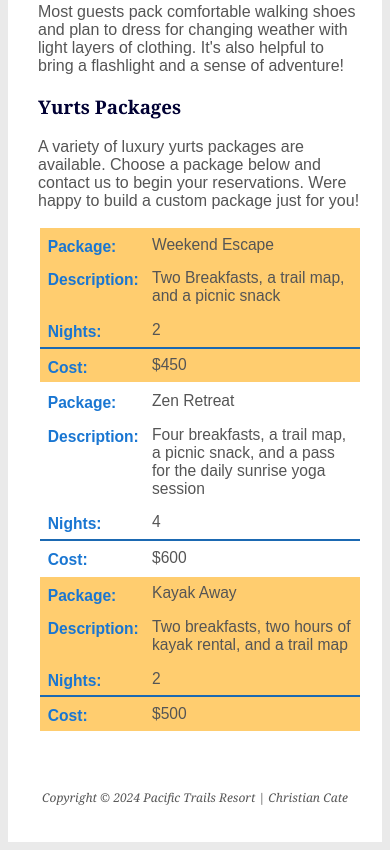
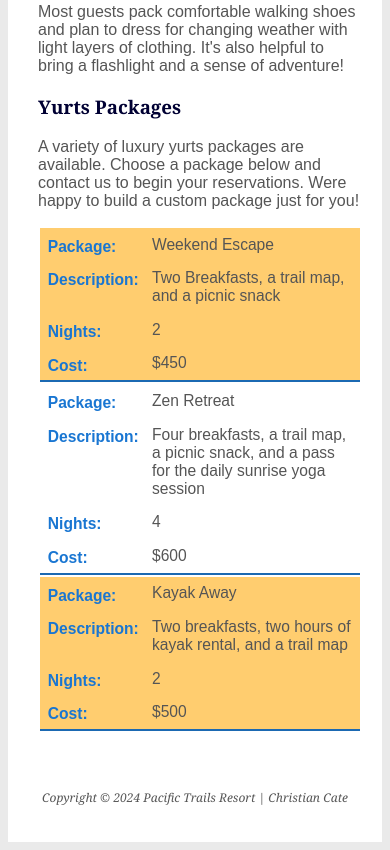
Before and after one commit to ChristianCate/cis152, a plain HTML site: page chapter9/ch9pacific/yurts.html in a window 390 px wide. Shown: the part 953-1803 px from the top of the page. Drawn offline with Linux system fonts and the light colour scheme.

Commit message:
Update pacific.css

```diff
--- a/chapter9/ch9pacific/pacific.css
+++ b/chapter9/ch9pacific/pacific.css
@@ -240,7 +240,7 @@ tr:nth-last-of-type(odd) {
         color: #1976d2; /* c#1976d2 */
     }
     td:last-of-type {
-        border-block-start: 2px solid #1b69b2; /* bb2-solid#1b69b2 */
+        border-bottom: 2px solid #1b69b2; /* bb2-solid#1b69b2 */
     }
 }
 
```
